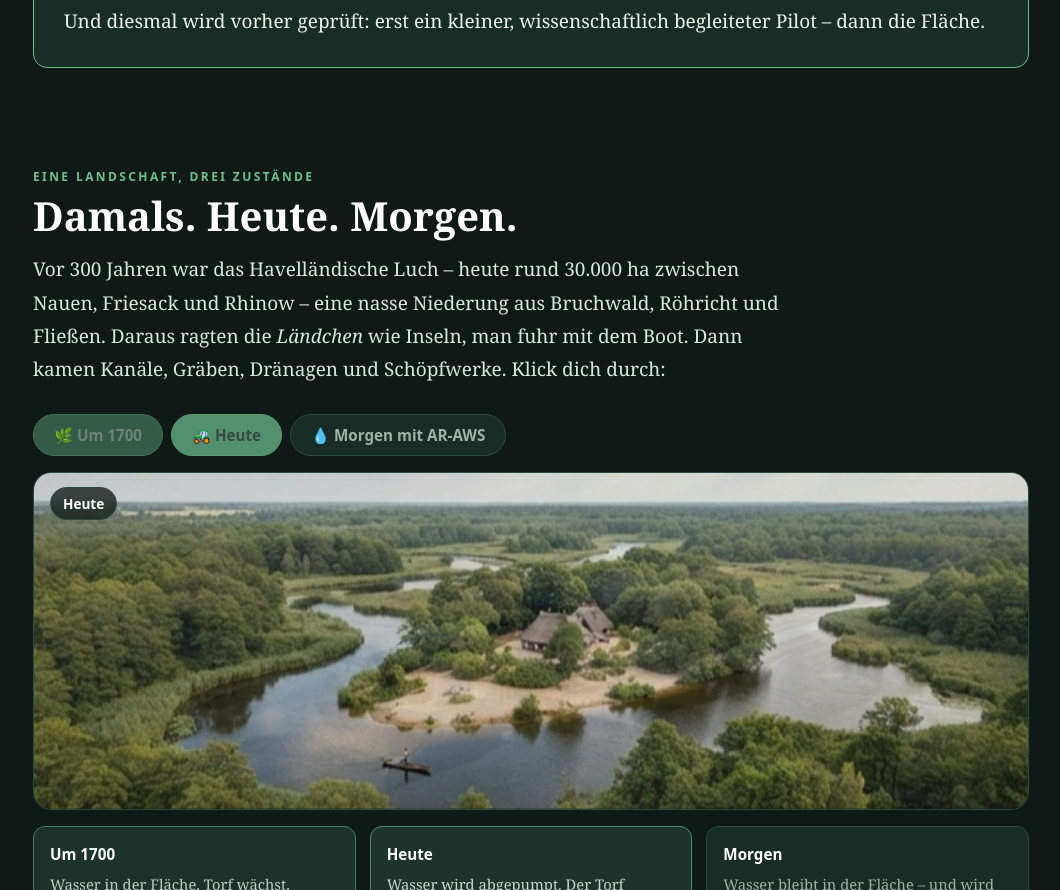
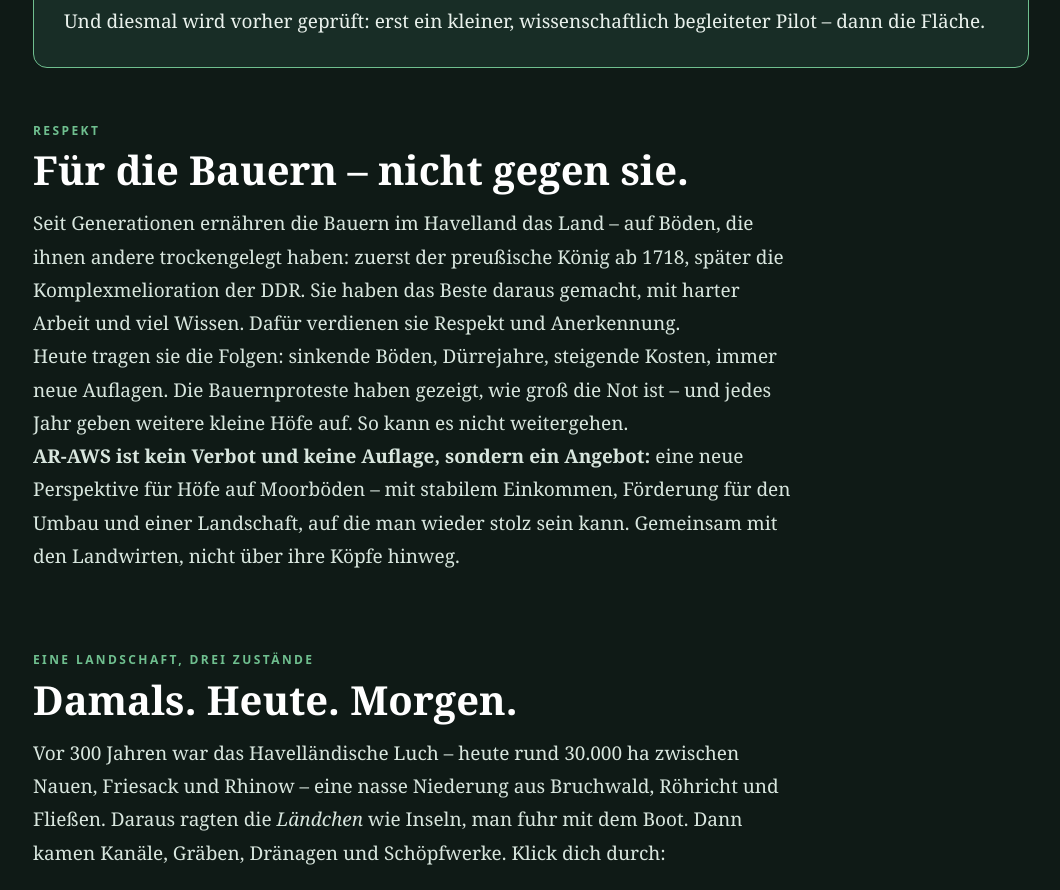
Before and after one commit to inv3nt0r-web/ar-aws, a plain HTML site: page index.html in a window 1280 px wide. Shown: the part 1207-2097 px from the top of the page, without its empty margins (109-1169 px from the left). Drawn offline with Linux system fonts and the light colour scheme.

Commit message:
Abschnitt: Für die Bauern – nicht gegen sie
Co-Authored-By: Claude Opus 5.5 <noreply@anthropic.com>

```diff
--- a/index.html
+++ b/index.html
@@ -205,6 +205,16 @@
       <p style="margin:0 0 8px">Dabei nutzen wir die einfachsten Gesetze der Natur, statt mit Pumpen gegen sie anzuarbeiten: Wasser fließt von selbst und bleibt dort, wo man es lässt. Pflanzen wachsen zum Licht. Fische düngen, Pflanzen filtern, Weidetiere halten die Landschaft offen. So wird repariert, was die Entwässerung kaputt gemacht hat – nicht als Pflaster für ein paar Jahre, sondern als Weg in die Zukunft.</p>
       <p style="margin:0">Und diesmal wird vorher geprüft: erst ein kleiner, wissenschaftlich begleiteter Pilot – dann die Fläche.</p>
     </div>
+  </div>
+</section>
+
+<!-- ======================= BAUERN ======================= -->
+<section class="block" style="padding:34px 0 0">
+  <div class="wrap">
+    <h2><small>Respekt</small>Für die Bauern – nicht gegen sie.</h2>
+    <p class="intro">Seit Generationen ernähren die Bauern im Havelland das Land – auf Böden, die ihnen andere trockengelegt haben: zuerst der preußische König ab 1718, später die Komplexmelioration der DDR. Sie haben das Beste daraus gemacht, mit harter Arbeit und viel Wissen. Dafür verdienen sie Respekt und Anerkennung.</p>
+    <p class="intro">Heute tragen sie die Folgen: sinkende Böden, Dürrejahre, steigende Kosten, immer neue Auflagen. Die Bauernproteste haben gezeigt, wie groß die Not ist – und jedes Jahr geben weitere kleine Höfe auf. So kann es nicht weitergehen.</p>
+    <p class="intro"><strong>AR-AWS ist kein Verbot und keine Auflage, sondern ein Angebot:</strong> eine neue Perspektive für Höfe auf Moorböden – mit stabilem Einkommen, Förderung für den Umbau und einer Landschaft, auf die man wieder stolz sein kann. Gemeinsam mit den Landwirten, nicht über ihre Köpfe hinweg.</p>
   </div>
 </section>
 
```
